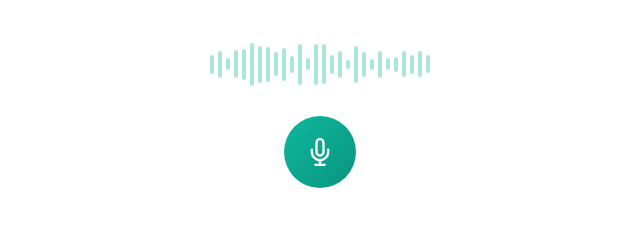
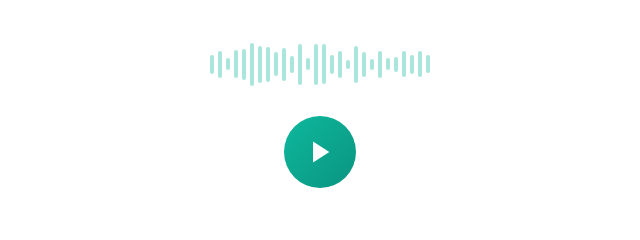
Before and after one commit to kaaiquemorais/BMR, a website: page index.html in a window 1280 px wide. Shown: the part 5640-5880 px from the top of the page, 320-960 px from the left. Drawn offline with Linux system fonts and the light colour scheme; a script that the page names is missing.

Commit message:
Replace mic icon with play triangle on audio player

```diff
--- a/index.html
+++ b/index.html
@@ -1325,12 +1325,9 @@
           <div class="voice-player reveal" id="voicePlayer">
             <div class="voice-player__bars" id="vpBars"></div>
             <button class="voice-player__btn" id="vpBtn" aria-label="Reproduzir apresentação">
-              <!-- Mic icon (idle) -->
-              <svg class="vp-icon-play" width="28" height="28" viewBox="0 0 24 24" fill="none" stroke="#fff" stroke-width="2" stroke-linecap="round" stroke-linejoin="round">
-                <path d="M12 1a3 3 0 00-3 3v8a3 3 0 006 0V4a3 3 0 00-3-3z"/>
-                <path d="M19 10v2a7 7 0 01-14 0v-2"/>
-                <line x1="12" y1="19" x2="12" y2="23"/>
-                <line x1="8" y1="23" x2="16" y2="23"/>
+              <!-- Play icon (idle) -->
+              <svg class="vp-icon-play" width="28" height="28" viewBox="0 0 24 24" fill="#fff" stroke="none">
+                <polygon points="6,3 20,12 6,21"/>
               </svg>
               <!-- Pause icon (playing) -->
               <svg class="vp-icon-pause" width="28" height="28" viewBox="0 0 24 24" fill="none" stroke="#fff" stroke-width="2" stroke-linecap="round" stroke-linejoin="round">
```
